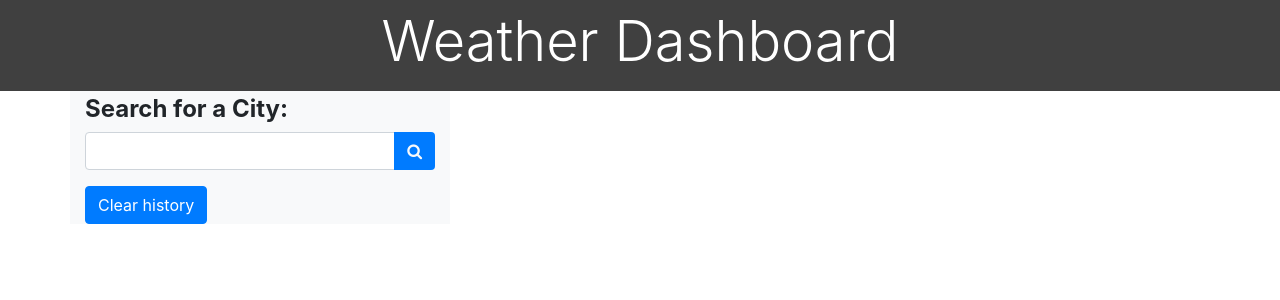
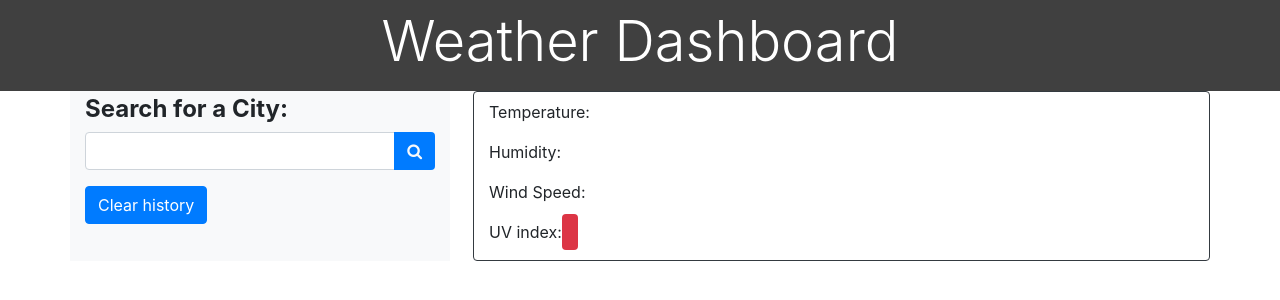
Before and after one commit to Tarekbe55/weather-dash, a plain HTML site: page index.html in a window 1280 px wide. Drawn offline with nearby package versions, Linux system fonts and the light colour scheme.

Commit message:
added curent weather box with specified fields

```diff
--- a/index.html
+++ b/index.html
@@ -40,8 +40,19 @@
           <ul class="list-group">
           </ul>
         </div>
+        <div class="col-sm-8">
+          <!-- current weather -->
+          <div class="row ml-2 border border-dark rounded">
+            <div class="col-sm-12" id="current-weather">
+              <h3 class="city-name mb-1 mt-2 bolder" id="current-city"></h3>
+              <p>Temperature:<span class="current" id="temperature"></span></p>
+              <p>Humidity:<span class="current" id="humidity"></span></p>
+              <p>Wind Speed:<span class="current" id="wind-speed"></span></p>
+              <p>UV index:<span class="current bg-danger rounded py-2 px-2 text-white" id="uv-index"></span></p>
+            </div>
+          </div>
+        </div>
       </div>
-    </div>
 
   </header>
   <br>
```
